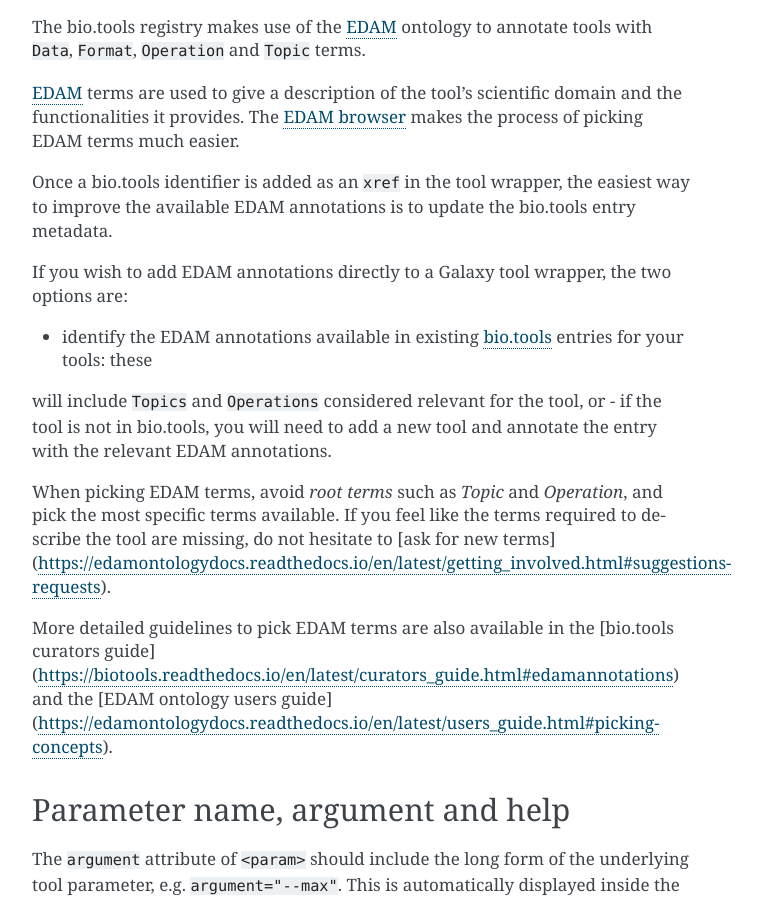
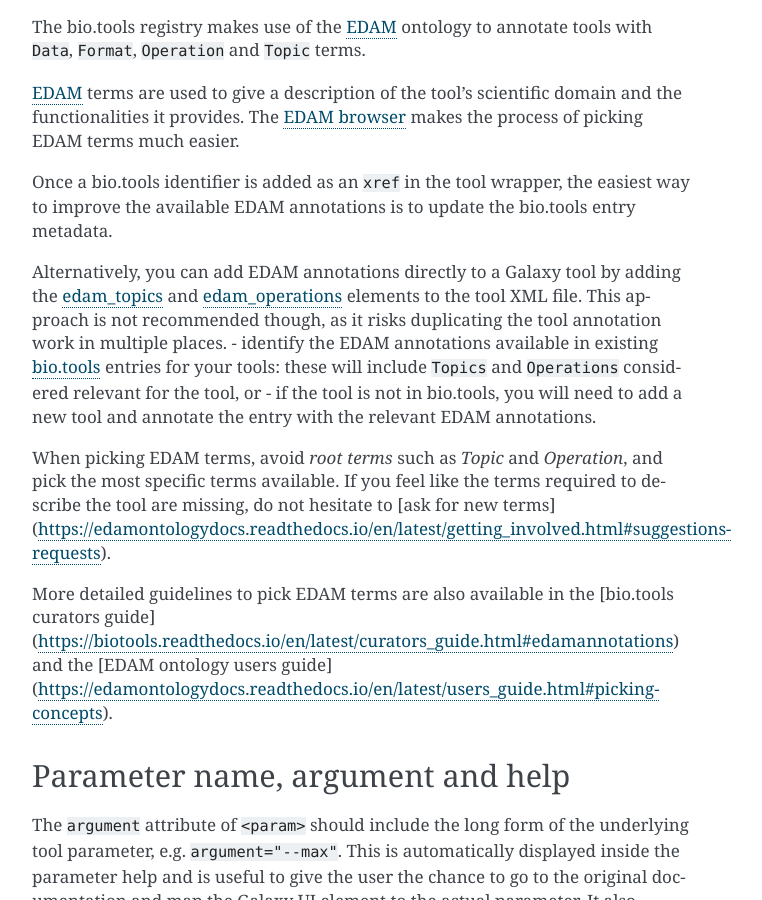
Before and after one commit to galaxy-iuc/standards, a Sphinx documentation site: the page built from docs/best_practices/tool_xml.rst, in a window 1280 px wide and 900 px high, scrolled down 2913 px. Shown: the whole window, without its empty margins (388-1150 px from the left). Built offline with Sphinx 7.4.7, drawn with Linux system fonts in a browser that asks for light colours.

Commit message:
Update docs/best_practices/tool_xml.rst
Co-authored-by: Nicola Soranzo <nicola.soranzo@gmail.com>

```diff
--- a/docs/best_practices/tool_xml.rst
+++ b/docs/best_practices/tool_xml.rst
@@ -154,8 +154,11 @@ makes the process of picking EDAM terms much easier.
 Once a bio.tools identifier is added as an ``xref`` in the tool wrapper, the easiest way
 to improve the available EDAM annotations is to update the bio.tools entry metadata.
 
-If you wish to add EDAM annotations directly to a Galaxy tool wrapper, the two options are:
-
+Alternatively, you can add EDAM annotations directly to a Galaxy tool by adding the
+`edam_topics <https://docs.galaxyproject.org/en/latest/dev/schema.html#tool-edam-topics>`__
+and `edam_operations <https://docs.galaxyproject.org/en/latest/dev/schema.html#tool-edam-operations>`__
+elements to the tool XML file. This approach is not recommended though, as it risks duplicating the
+tool annotation work in multiple places.
 - identify the EDAM annotations available in existing `bio.tools`_ entries for your tools: these
 will include ``Topics`` and ``Operations`` considered relevant for the tool, or
 - if the tool is not in bio.tools, you will need to add a new tool and
```
